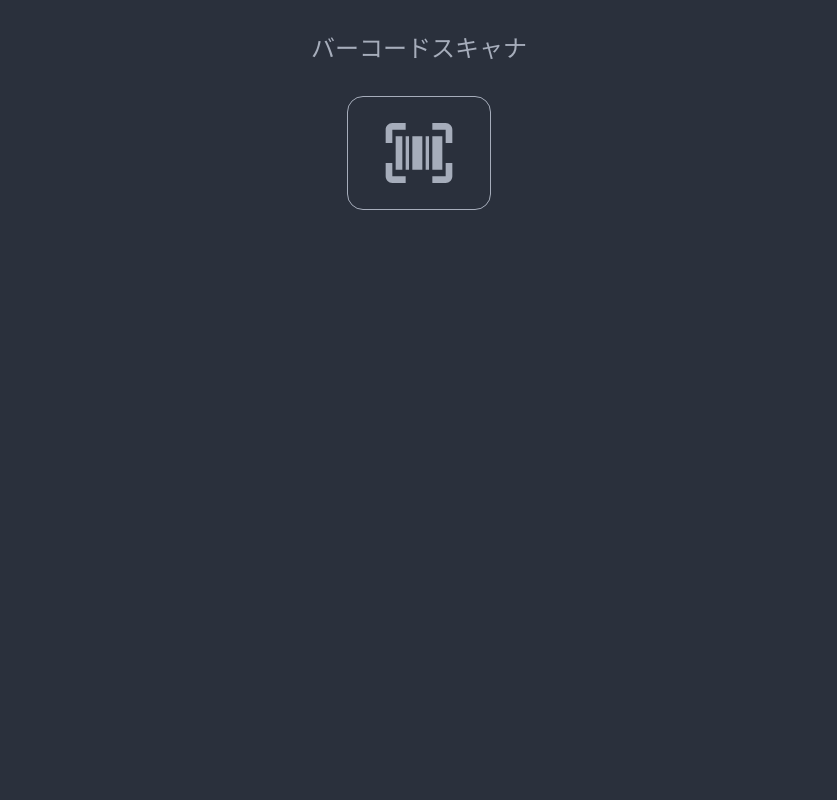
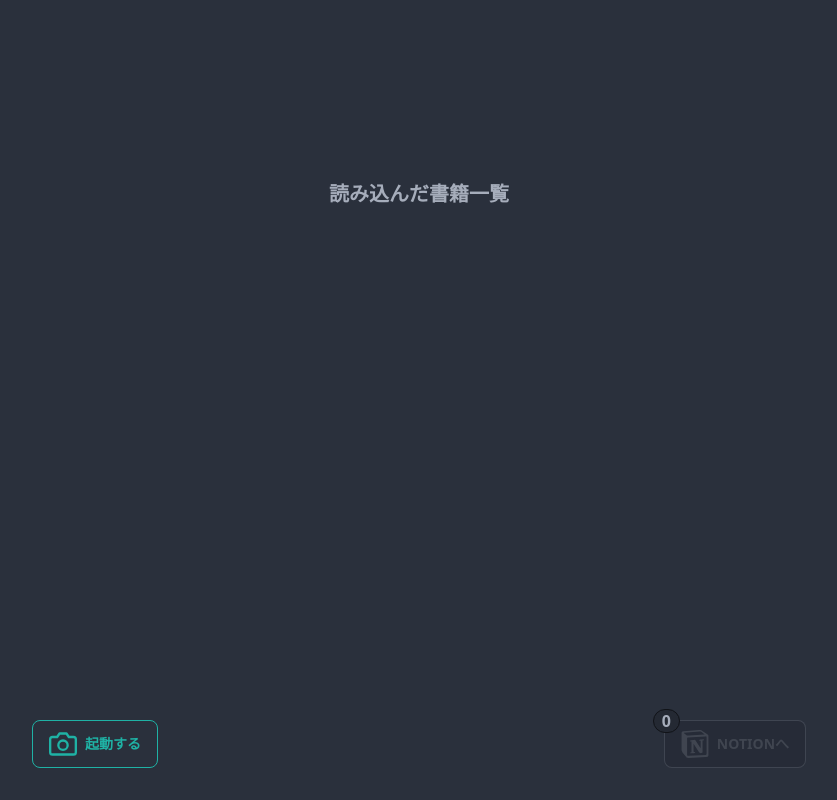
Before and after one commit to lemfat/book-reader, a React (Vite) app: page / in a window 1280 px wide. Shown: the whole page, without its empty margins (221-1058 px from the left). Built offline with nearby package versions, Linux system fonts and the light colour scheme.

Commit message:
デザインの変更

```diff
--- a/src/App.css
+++ b/src/App.css
@@ -3,22 +3,19 @@
   overflow: hidden;
   width: 340px;
   height: 140px;
+  top: 40px;
   position: relative;
 }
 .camera-area video, .camera-area canvas {
   position: relative;
-  top: -80%;
+  top: -100%;
   width: 100%;
   height: auto;
   margin: 0 auto;
 }
 .camera-area .detect-area {
   position: absolute;
-  top: -80%;
-  top: 20%;
-  bottom: 20%;
-  left: 10%;
-  right: 10%;
-  border: 2px solid black;
-  z-index: 20000;
+  left: 30%;
+  z-index: 10;
+  transform: scaleX(1.5);
 }
--- a/src/App.jsx
+++ b/src/App.jsx
@@ -2,10 +2,11 @@ import React, { useState, useEffect } from 'react'
 import Quagga from "quagga";
 import axios from 'axios'
 import "./App.css"
-import { BiBarcodeReader } from 'react-icons/bi';
 import { Alert } from './components/Alert';
 import { Loading } from './components/Loading';
-import { BookInfoTable } from './components/BookInfo';
+import { FaBarcode } from 'react-icons/fa';
+import { SiNotion } from 'react-icons/si'
+import { FiCamera, FiCameraOff } from "react-icons/fi"
 
 let cnt = 0
 let prev = ""
@@ -14,7 +15,7 @@ const sleep = (second) => new Promise(resolve => setTimeout(resolve, second * 10
 
 const App = () => {
   const [isCapture, setIsCapture] = useState(false)
-  const [running, setRunning] = useState(false)
+  const [isRunning, setIsRunning] = useState(false)
   const [loading, setLoading] = useState(false)
   const [books, setBooks] = useState([])
   const [message, setMessage] = useState(null)
@@ -154,16 +155,14 @@ const App = () => {
 
   useEffect(() => {
     // 初期状態
-    if (!isCapture && !running) return;
+    if (!isCapture && !isRunning) return;
 
     // カメラ起動中にカメラを停止する操作が行われた
-    if (!isCapture && running) {
-      setRunning(false);
-      document.getElementById('scanner-modal').checked = false;
+    if (!isCapture && isRunning) {
+      setIsRunning(false);
       Quagga.stop()
       return
     }
-    document.getElementById('scanner-modal').checked = true;
 
     Quagga.onDetected(result => {
       if (result !== undefined) {
@@ -178,7 +177,7 @@ const App = () => {
         return
       }
       Quagga.start();
-      setRunning(true)
+      setIsRunning(true)
       return () => {
         Quagga.stop()
       }
@@ -187,42 +186,99 @@ const App = () => {
   }, [isCapture])
 
   return (
-    <div className="flex flex-col justify-center p-4">
-      <h2 className="text-2xl p-4 text-center">バーコードスキャナ</h2>
+    <div className="flex flex-col">
 
-      <div className="flex justify-center p-4">
-        <button
-          className={`flex justify-center card text-center border border-base-content w-36 bg-base-100 p-4 hover:backdrop-blur-xl hover:bg-white/30 cursor-pointer`} onClick={() => setIsCapture(true)}>
-          <div className="flex m-auto">
-            <BiBarcodeReader size={80} />
-          </div>
-        </button>
-
-        <input type="checkbox" id="scanner-modal" className="modal-toggle" />
-        <div className="modal -top-[60%]">
-          <div className="modal-box" htmlFor="">
-            <label
-              className="btn btn-md btn-circle btn-secondary text-secondary-content absolute right-2 top-2"
-              onClick={() => setIsCapture(false)}
-            >
-              ✕
-            </label>
-            <div className="text-center mx-auto min-h-16 p-4">
-              <p>{running ? "スキャン中" : isCapture ? "カメラ起動中" : "カメラ停止中"}</p>
-            </div>
-
-            <div id="camera-area" className="camera-area">
-              <div className="detect-area"></div>
-            </div>
-          </div>
+      <div id="camera-area" className={`camera-area ${!isCapture && "invisible"}`}>
+        <div className="detect-area">
+          {isRunning &&
+            <FaBarcode size={120} color={"black"} />
+          }
         </div>
       </div>
 
       <Loading loading={loading} />
       <Alert message={message} />
 
-      <BookInfoTable books={books} />
+      <h2 className="text-xl font-bold font-mono text-center p-10">読み込んだ書籍一覧</h2>
+      <div className="max-h-[586px] overflow-auto">
+        {books.length > 0 && (
+          <div className="px-2">
+            <table className="table table-zebra w-full">
+              <thead>
+                <tr>
+                  <th></th>
+                  <th className="text-center">詳細</th>
+                </tr>
+              </thead>
+              <tbody>
+                {books.map((book, i) => (
+                  <tr key={book.isbn}>
+                    <th className="">
+                      <label className="">
+                        <input type="checkbox" className="checkbox checkbox-accent" defaultChecked={true} />
+                      </label>
+                    </th>
+                    <td>
+                      <div className="flex items-start space-x-3 p-2 max-h-[120px] overflow-hidden">
+                        <div className="min-w-[72px]">
+                          {book?.thumbnail ? <img src={book.thumbnail} width={70} /> : '画像はありません'}
+                        </div>
+                        <div className="whitespace-pre-wrap">
+                          <div className="font-bold max-h-14 overflow-hidden">{book?.title}</div>
+                          <div className="gap-2 py-2">
+                            <div className="text-sm opacity-50 max-h-8 overflow-hidden">{book?.authors}</div>
+                            <div className="text-sm opacity-50 max-h-8 overflow-hidden">出版日：{book?.publishedDate}</div>
+                            <div className="text-sm opacity-50 max-h-8 overflow-hidden">ページ数：{book?.pageCount}</div>
+                          </div>
+                        </div>
+                      </div>
+                    </td>
+                  </tr>
+                ))}
+              </tbody>
+            </table>
+          </div>
+        )}
+      </div>
 
+      <div className="fixed bottom-8 w-full">
+        <div className="flex justify-around">
+          {isCapture ? (
+            <button
+              className={`btn btn-outline btn-error text-error-content ${loading && "loading"}`}
+              onClick={() => setIsCapture(false)}
+            >
+              <div className="flex items-center gap-2">
+                <FiCameraOff size={28} />
+                <p>停止する</p>
+              </div>
+            </button>
+          ) : (
+            <button
+              className={`btn btn-outline btn-accent text-accent-content ${loading && "loading"}`}
+              onClick={() => setIsCapture(true)}
+            >
+              <div className="flex items-center gap-2">
+                <FiCamera size={28} />
+                <p>起動する</p>
+              </div>
+            </button>
+          )}
+
+          <button
+            className="btn btn-outline relative"
+            disabled={books.length === 0}
+          >
+            <div className="badge badge-ghost badge-lg p-2 absolute -top-3 -left-3">
+              {books.length}
+            </div>
+            <div className="flex items-center gap-2">
+              <SiNotion size={28} />
+              <p>Notionへ</p>
+            </div>
+          </button>
+        </div>
+      </div>
     </div >
   )
 }
--- a/src/components/BookInfo/BookInfoTable.jsx
+++ /dev/null
@@ -1,43 +0,0 @@
-export const BookInfoTable = ({ books }) => {
-  if (books.length === 0) return
-
-  return (
-    <div className="py-8 px-2 max-h-[75%] overflow-auto">
-      <h2 className="text-xl font-bold font-mono text-center py-4">読み込んだ書籍一覧<div className="badge badge-accent mx-2 px-2">{books.length}</div></h2>
-      <table className="table table-compact w-full">
-        <thead>
-          <tr>
-            <th></th>
-            <th>詳細</th>
-          </tr>
-        </thead>
-        <tbody>
-          {books.map((book, i) => (
-            <tr key={book.isbn}>
-              <th>
-                <label className="px-2">
-                  <input type="checkbox" className="checkbox checkbox-accent" defaultChecked={true} />
-                </label>
-              </th>
-              <td>
-                <div className="flex items-start space-x-3 max-h-[120px] overflow-hidden">
-                  <div className="min-w-[72px]">
-                    {book?.thumbnail ? <img src={book.thumbnail} width={70} /> : '画像はありません'}
-                  </div>
-                  <div className="whitespace-pre-wrap">
-                    <div className="font-bold max-h-14 overflow-hidden">{book?.title}</div>
-                    <div className="gap-2 py-2">
-                      <div className="text-sm opacity-50 max-h-8 overflow-hidden">{book?.authors}</div>
-                      <div className="text-sm opacity-50 max-h-8 overflow-hidden">出版日：{book?.publishedDate}</div>
-                      <div className="text-sm opacity-50 max-h-8 overflow-hidden">ページ数：{book?.pageCount}</div>
-                    </div>
-                  </div>
-                </div>
-              </td>
-            </tr>
-          ))}
-        </tbody>
-      </table>
-    </div>
-  )
-}
--- a/src/components/BookInfo/index.js
+++ /dev/null
@@ -1 +0,0 @@
-export * from "./BookInfoTable"
```
